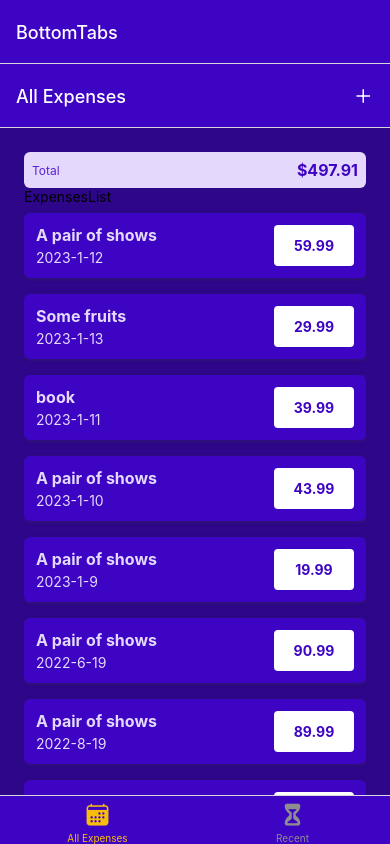
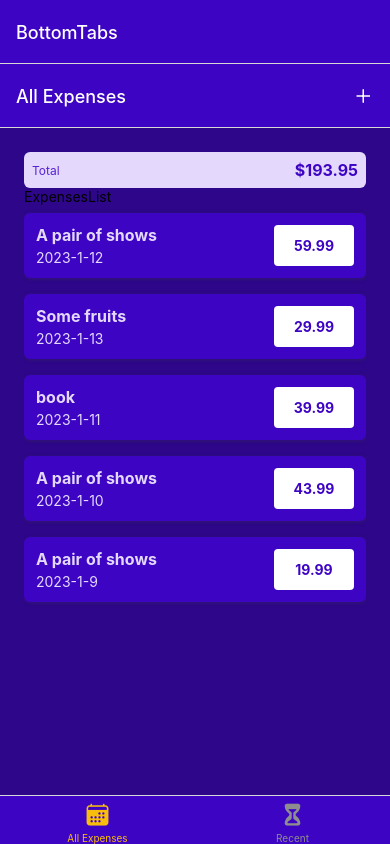
Before and after one commit to paul-frdev/expenseReactNative, a React Native app: screen /BottomTabs in a window 390 px wide. Built offline with nearby package versions, Linux system fonts and the light colour scheme.

Commit message:
finished touches fallbacktext

```diff
--- a/App.tsx
+++ b/App.tsx
@@ -6,7 +6,7 @@ export default function App() {
   return (
     <>
       <AppProvider>
-        <StatusBar style="auto" />
+        <StatusBar style="light" />
         <NativeNavigation />
       </AppProvider>
     </>
--- a/components/expensesOutput/ExpensesOutput.tsx
+++ b/components/expensesOutput/ExpensesOutput.tsx
@@ -1,5 +1,5 @@
 import * as React from 'react';
-import { View, StyleSheet } from 'react-native';
+import { View, StyleSheet, Text } from 'react-native';
 import { GlobalStyles } from '../../constants';
 import { ExpenseType } from '../../types/expense';
 import ExpensesList from './ExpensesList';
@@ -7,14 +7,20 @@ import ExpensesSummary from './ExpensesSummary';
 
 interface ExpensesOutputProps {
   expenses?: ExpenseType[];
-  expensesPeriod:  string;
+  expensesPeriod: string;
+  fallBackText?: string;
 }
 
-const ExpensesOutput = ({ expenses, expensesPeriod }: ExpensesOutputProps) => {
+const ExpensesOutput = ({ expenses, expensesPeriod, fallBackText }: ExpensesOutputProps) => {
+
   return (
     <View style={styles.container}>
-      <ExpensesSummary expenses={expenses} periodName={expensesPeriod}/>
-      <ExpensesList expenses={expenses}/>
+      <ExpensesSummary expenses={expenses} periodName={expensesPeriod} />
+      {expenses?.length > 0 ? (
+         <ExpensesList expenses={expenses} />
+      ): (
+        <Text style={styles.fallBackTextInfo}>{fallBackText}</Text>
+      )}
     </View>
   );
 };
@@ -28,5 +34,11 @@ const styles = StyleSheet.create({
     paddingTop: 24,
     paddingBottom: 0,
     backgroundColor: GlobalStyles.colors.primary700
+  },
+  fallBackTextInfo: {
+    color: "#fff",
+    fontSize: 16,
+    textAlign: "center",
+    marginTop: 32
   }
 });
--- a/constants/index.ts
+++ b/constants/index.ts
@@ -46,28 +46,4 @@ export const DUMMY_EXPENSES = [
     amount: 19.99,
     date: new Date("2023-01-09"),
   },
-  {
-    id: 6,
-    description: "A pair of shows",
-    amount: 90.99,
-    date: new Date("2022-06-19"),
-  },
-  {
-    id: 7,
-    description: "A pair of shows",
-    amount: 89.99,
-    date: new Date("2022-08-19"),
-  },
-  {
-    id: 8,
-    description: "A pair of shows",
-    amount: 100.99,
-    date: new Date("2022-06-19"),
-  },
-  {
-    id: 9,
-    description: "A pair of shows",
-    amount: 21.99,
-    date: new Date("2022-10-19"),
-  },
 ];
--- a/screens/AllExpenses.tsx
+++ b/screens/AllExpenses.tsx
@@ -7,7 +7,11 @@ interface AllExpensesProps { }
 const AllExpenses = (props: AllExpensesProps) => {
   const expensesContext = useContext(AppContext)
   return (
-    <ExpensesOutput expensesPeriod='Total' expenses={expensesContext.state.expenses}/>
+    <ExpensesOutput
+      expensesPeriod='Total'
+      expenses={expensesContext.state.expenses}
+      fallBackText="No expenses registered found"
+    />
   );
 };
 
--- a/screens/ManageExpense.tsx
+++ b/screens/ManageExpense.tsx
@@ -11,8 +11,6 @@ import { RootStackParamListRoute } from '../types/navigation';
 const ManageExpense = ({ route, navigation }: RootStackParamListRoute) => {
   const { dispatch } = React.useContext(AppContext);
   const [editedId, setEditedId] = React.useState<any>();
-
-  console.log(editedId);
 
   React.useEffect(() => {
     if (route.params) {
--- a/screens/RecentExpenses.tsx
+++ b/screens/RecentExpenses.tsx
@@ -16,7 +16,12 @@ const RecentExpenses = (props: RecentExpensesProps) => {
     return expense.date > dateSevenDaysAgo;
   })
   return (
-    <ExpensesOutput expensesPeriod="Last 7 Days" expenses={resentExpenses}/>
+    <ExpensesOutput
+      expensesPeriod="Last 7 Days"
+      expenses={resentExpenses}
+      fallBackText="No recent expenses registered for the last 7 days"
+    />
+
   );
 };
 
--- a/store/reducers.ts
+++ b/store/reducers.ts
@@ -53,9 +53,6 @@ export const expenseReducer = (
     case ActionKind.DELETE:
       return [
         ...state.filter((expense: ExpenseType) => {
-          console.log(expense.id);
-          console.log(action.payload.id);
-
           return expense.id !== action.payload.id;
         }),
       ];
```
